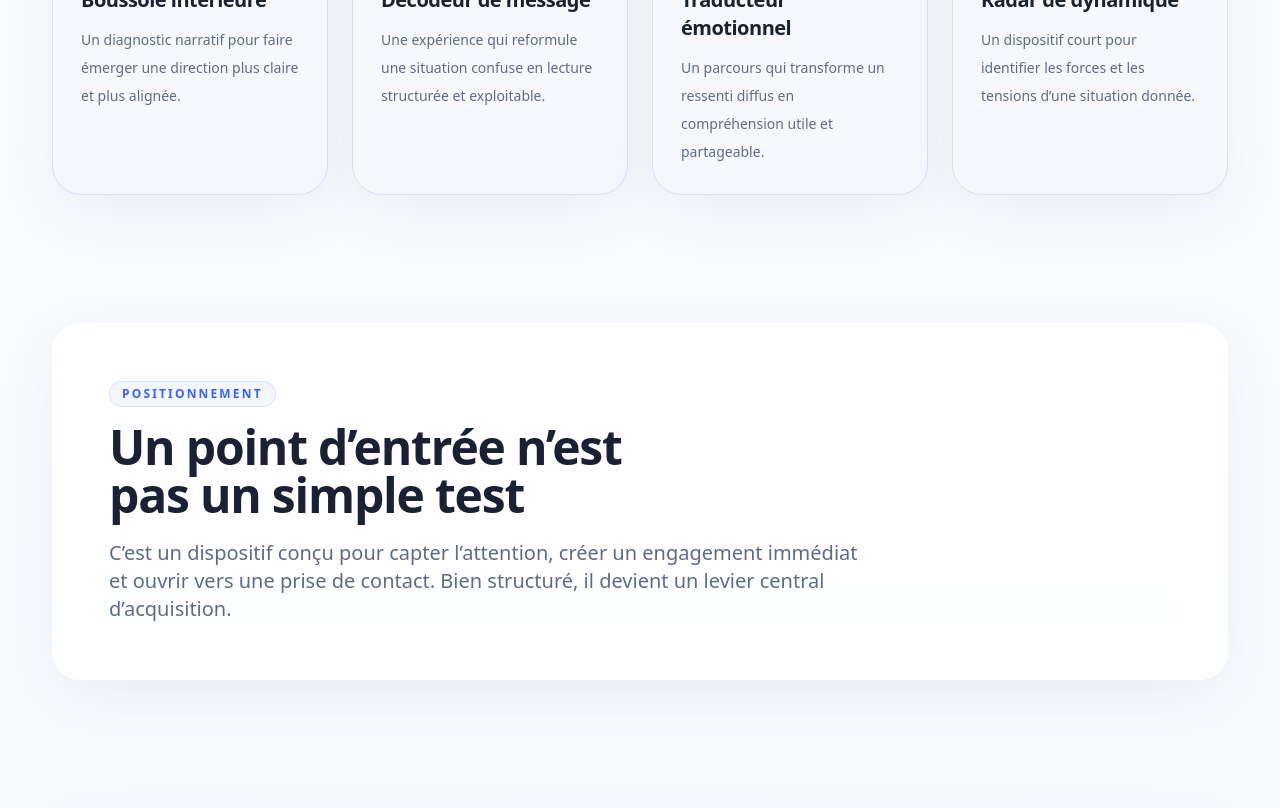
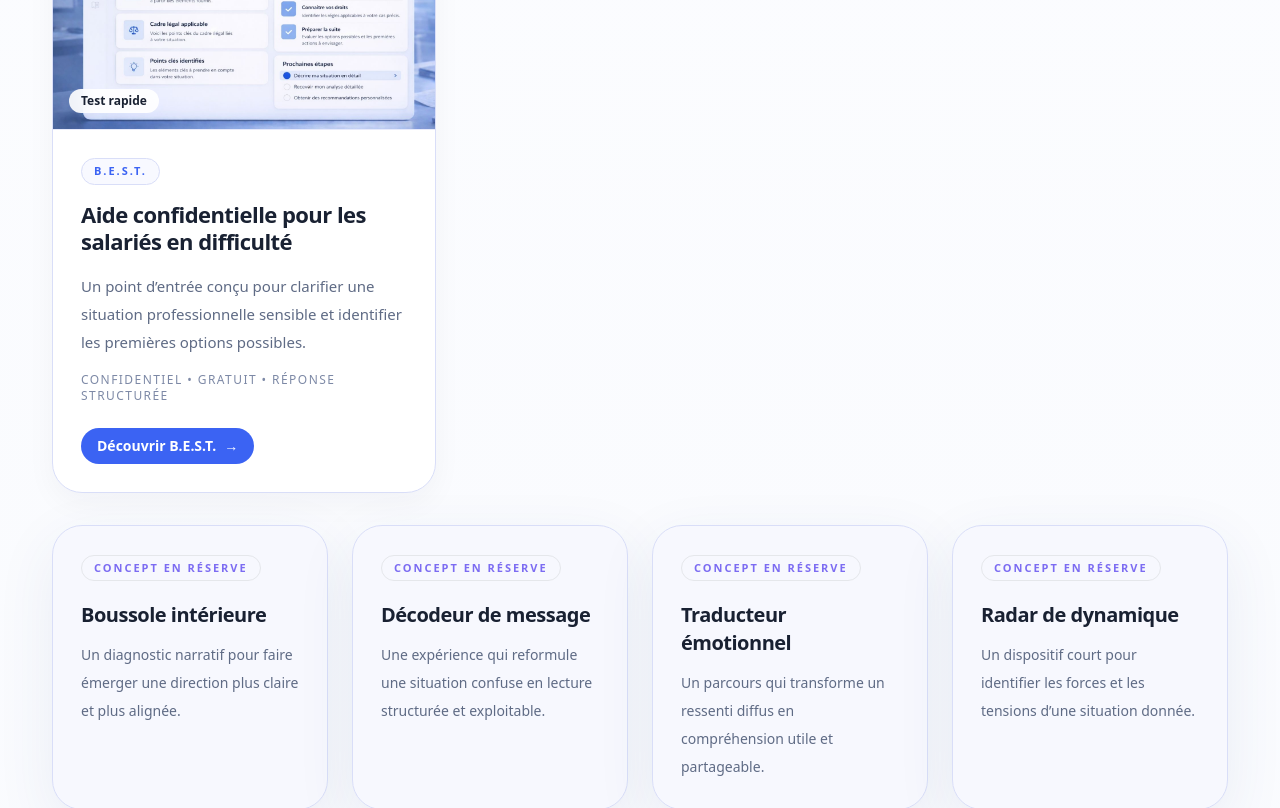
Before and after one commit to arnaudcrestey/portail-site-vitrine, a Next.js app: page /concepts in a window 1280 px wide. Shown: the part 2660-3468 px from the top of the page. Built offline with nearby package versions, Linux system fonts and the light colour scheme.

Commit message:
Update page.tsx

```diff
--- a/app/concepts/page.tsx
+++ b/app/concepts/page.tsx
@@ -1,7 +1,7 @@
 import { ProjectShowcaseCard, ReserveConceptCard } from '@/components/cards';
 import { PageHero } from '@/components/page-hero';
 import { SectionHeading, Surface } from '@/components/ui';
-import { conceptProjects, reserveConcepts } from '@/data/site';
+import { conceptProjects, featuredLabProject, reserveConcepts } from '@/data/site';
 
 export const metadata = {
   title: 'Laboratoire de concepts',
@@ -41,7 +41,12 @@ export default function ConceptsPage() {
       eyebrow="Réserve créative"
       title="Autres concepts dans le laboratoire"
     />
-          <div className="mt-12 grid gap-6 md:grid-cols-2 xl:grid-cols-4">
+
+    <div className="mt-12 max-w-sm">
+      <ProjectShowcaseCard project={featuredLabProject} />
+    </div>
+
+    <div className="mt-8 grid gap-6 md:grid-cols-2 xl:grid-cols-4">
       {reserveConcepts.map((concept) => (
         <ReserveConceptCard key={concept.title} concept={concept} />
       ))}
```
Lines whose indentation alone changed are shown as unchanged.
